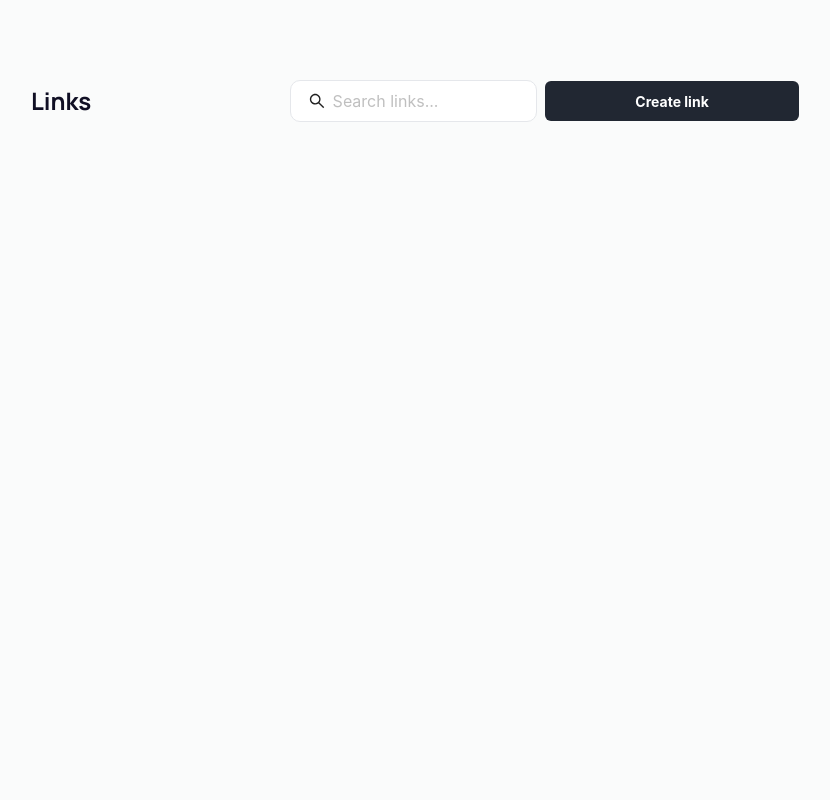
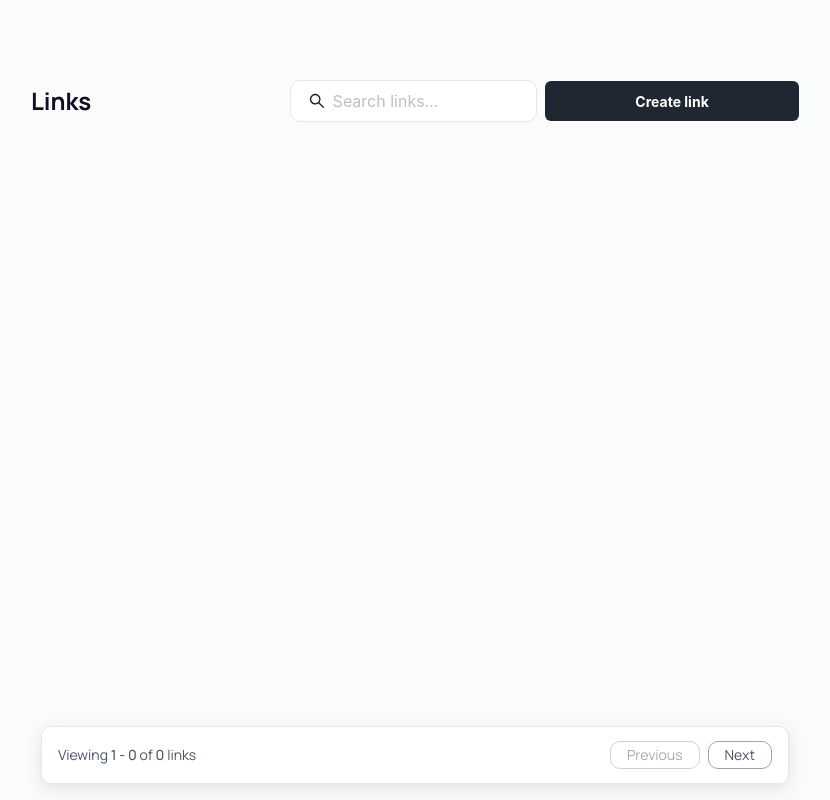
Before and after one commit to NwogeEberechi/snaplink, a React (Vite) app: page / in a window 1280 px wide. Shown: the whole page, without its empty margins (225-1055 px from the left). Built offline with nearby package versions, Linux system fonts and the light colour scheme.

Commit message:
Feature: implement pagination

```diff
--- /dev/null
+++ b/src/components/Pagination.tsx
@@ -0,0 +1,69 @@
+// src/components/Pagination.tsx
+import React, { useMemo } from "react";
+import { useAppDispatch, useAppSelector } from "../hooks";
+import { setCurrentPage } from "../features/links/linksSlice";
+
+export const Pagination: React.FC = (): JSX.Element => {
+  const dispatch = useAppDispatch();
+
+  const { links, currentPage, pageSize } = useAppSelector((state) => ({
+    links: state.links.links,
+    currentPage: state.links.currentPage,
+    pageSize: state.links.pageSize,
+  }));
+
+  const totalLinks = links.length;
+  const totalPages = Math.ceil(totalLinks / pageSize);
+
+  const totalLinksInViewport = useMemo(() => {
+    return `${(currentPage - 1) * pageSize + 1} -
+      ${Math.min(currentPage * pageSize, totalLinks)}`;
+  }, [currentPage, pageSize, totalLinks]);
+
+  const handlePreviousPage = () => {
+    if (currentPage > 1) {
+      dispatch(setCurrentPage(currentPage - 1));
+    }
+  };
+
+  const handleNextPage = () => {
+    if (currentPage < totalPages) {
+      dispatch(setCurrentPage(currentPage + 1));
+    }
+  };
+
+  return (
+    <div className="fixed bottom-4 left-1/2 w-full max-w-[768px] -translate-x-1/2 px-2.5 max-[920px]:bottom-5 max-[920px]:pr-20">
+      <nav className="flex w-full items-center justify-between rounded-xl border border-gray-200 bg-white px-4 py-3.5 text-sm leading-6 text-gray-600 [filter:drop-shadow(0_5px_8px_#222A351d)]">
+        <div className="flex items-center gap-4">
+          <div>
+            <span className="hidden sm:inline-block">Viewing</span>{" "}
+            <span className="font-medium">{totalLinksInViewport}</span> of{" "}
+            <span className="font-medium">{totalLinks}</span> links
+          </div>
+          <div></div>
+        </div>
+        <div className="flex items-center gap-2">
+          <button
+            type="button"
+            className="flex w-full items-center justify-center border px-4 py-2 rounded-l text-sm h-7 px-2 border-gray-400 text-gray-600 disabled:opacity-50"
+            onClick={handlePreviousPage}
+            disabled={currentPage === 1}
+          >
+            <div>Previous</div>
+          </button>
+          <button
+            type="button"
+            className="flex w-full items-center justify-center border px-4 py-2 rounded-l text-sm h-7 px-2 border-gray-400 text-gray-600 disabled:opacity-50"
+            onClick={handleNextPage}
+            disabled={currentPage === totalPages}
+          >
+            <div>Next</div>
+          </button>
+        </div>
+      </nav>
+    </div>
+  );
+};
+
+export default Pagination;
--- a/src/components/links/LinkList.tsx
+++ b/src/components/links/LinkList.tsx
@@ -3,10 +3,14 @@ import { useAppSelector } from "../../hooks";
 import { LinkCard } from "./LinkCard";
 
 export const LinkList: React.FC = () => {
-  const { links, searchTerm } = useAppSelector((state) => ({
-    links: state.links.links,
-    searchTerm: state.links.searchTerm,
-  }));
+  const { links, searchTerm, currentPage, pageSize } = useAppSelector(
+    (state) => ({
+      links: state.links.links,
+      searchTerm: state.links.searchTerm,
+      currentPage: state.links.currentPage,
+      pageSize: state.links.pageSize,
+    })
+  );
 
   const filteredLinks = useMemo(() => {
     if (searchTerm?.length >= 3) {
@@ -18,9 +22,16 @@ export const LinkList: React.FC = () => {
     return links;
   }, [links, searchTerm]);
 
+  const paginatedLinks = useMemo(() => {
+    return filteredLinks.slice(
+      (currentPage - 1) * pageSize,
+      currentPage * pageSize
+    );
+  }, [currentPage, pageSize, filteredLinks]);
+
   return (
     <div className="space-y-4">
-      {filteredLinks.map((link) => (
+      {paginatedLinks.map((link) => (
         <LinkCard key={link.urlCode} link={link} />
       ))}
     </div>
--- a/src/features/links/linksSlice.ts
+++ b/src/features/links/linksSlice.ts
@@ -14,6 +14,8 @@ export interface LinksState {
   links: Link[];
   counter: number;
   searchTerm: string;
+  currentPage: number;
+  pageSize: number;
 }
 
 const loadState = (): LinksState | undefined => {
@@ -41,6 +43,8 @@ const initialState: LinksState = loadState() || {
   links: [],
   counter: 0,
   searchTerm: "",
+  currentPage: 1,
+  pageSize: 5,
 };
 
 export const linksSlice = createSlice({
@@ -85,9 +89,21 @@ export const linksSlice = createSlice({
     setSearchTerm: (state, action: PayloadAction<string>) => {
       state.searchTerm = action.payload;
     },
+    setCurrentPage: (state, action: PayloadAction<number>) => {
+      state.currentPage = action.payload;
+    },
+    setPageSize: (state, action: PayloadAction<number>) => {
+      state.pageSize = action.payload;
+    },
   },
 });
 
 const { actions, reducer } = linksSlice;
-export const { addLink, incrementClicks, setSearchTerm } = actions;
+export const {
+  addLink,
+  incrementClicks,
+  setSearchTerm,
+  setCurrentPage,
+  setPageSize,
+} = actions;
 export const linksReducer = reducer;
--- a/src/pages/HomePage.tsx
+++ b/src/pages/HomePage.tsx
@@ -2,6 +2,7 @@ import React from "react";
 import { UrlForm } from "../components/UrlForm";
 import { SearchBar } from "../components/SearchBar";
 import { LinkList } from "../components/links/LinkList";
+import Pagination from "../components/Pagination";
 
 export const HomePage: React.FC = () => {
   return (
@@ -18,6 +19,7 @@ export const HomePage: React.FC = () => {
           <div className="mTop20">
             <LinkList />
           </div>
+          <Pagination />
         </div>
       </section>
     </div>
```
